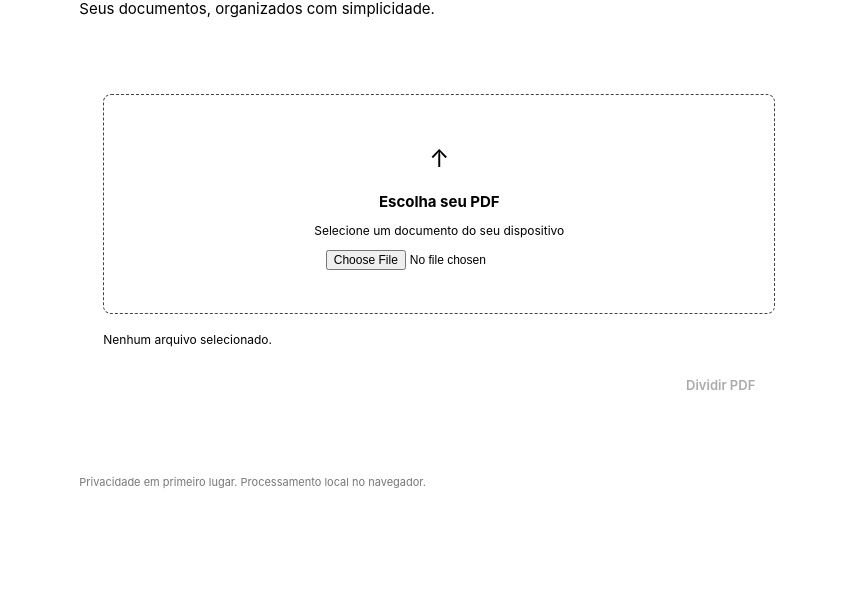
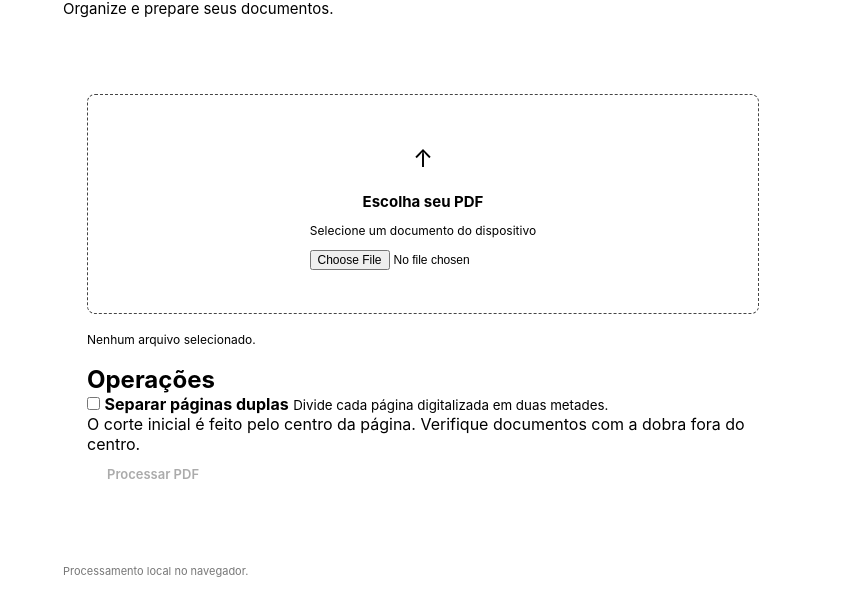
Before and after one commit to ag0ulart-dev/pdf-splitter, a plain HTML site: page index.html in a window 1280 px wide. Shown: the part 212-824 px from the top of the page, without its empty margins (217-1061 px from the left). Before the commit the page ends 800 px from the top, so only its background shows below. Drawn offline with nearby package versions, Linux system fonts and the light colour scheme; a script that the page names is missing.

Commit message:
Update index.html

````diff
--- a/index.html
+++ b/index.html
@@ -1,4 +1,3 @@
-```html
 <!DOCTYPE html>
 <html lang="pt-BR">
 <head>
@@ -14,7 +13,7 @@
             <p class="eyebrow">FERRAMENTAS PARA DOCUMENTOS</p>
             <h1>PDF<span>.</span></h1>
             <p class="subtitle">
-                Seus documentos, organizados com simplicidade.
+                Organize e prepare seus documentos.
             </p>
         </header>
 
@@ -22,29 +21,46 @@
             <label for="arquivo" class="dropzone">
                 <span class="upload-icon">↑</span>
                 <strong>Escolha seu PDF</strong>
-                <span>Selecione um documento do seu dispositivo</span>
-                <input type="file" id="arquivo" accept=".pdf,application/pdf">
+                <span>Selecione um documento do dispositivo</span>
+                <input type="file" id="arquivo"
+                       accept=".pdf,application/pdf">
             </label>
 
             <p id="nome-arquivo" class="file-info">
                 Nenhum arquivo selecionado.
             </p>
 
-            <div class="actions">
-                <button id="dividir" disabled>Dividir PDF</button>
-            </div>
+            <h2>Operações</h2>
+
+            <label class="operation">
+                <input type="checkbox" id="separar-duplas">
+                <span class="operation-text">
+                    <strong>Separar páginas duplas</strong>
+                    <small>
+                        Divide cada página digitalizada em duas metades.
+                    </small>
+                </span>
+            </label>
+
+            <p class="hint">
+                O corte inicial é feito pelo centro da página.
+                Verifique documentos com a dobra fora do centro.
+            </p>
+
+            <button id="processar" disabled>
+                Processar PDF
+            </button>
 
             <p id="status" role="status" aria-live="polite"></p>
         </section>
 
         <footer>
-            <p>Privacidade em primeiro lugar. Processamento local no navegador.</p>
+            <p>Processamento local no navegador.</p>
         </footer>
     </main>
 
+    <script src="https://cdnjs.cloudflare.com/ajax/libs/pdf.js/3.11.174/pdf.min.js"></script>
     <script src="https://unpkg.com/pdf-lib@1.17.1/dist/pdf-lib.min.js"></script>
-    <script src="https://cdnjs.cloudflare.com/ajax/libs/jszip/3.10.1/jszip.min.js"></script>
     <script src="script.js"></script>
 </body>
 </html>
-```
````
